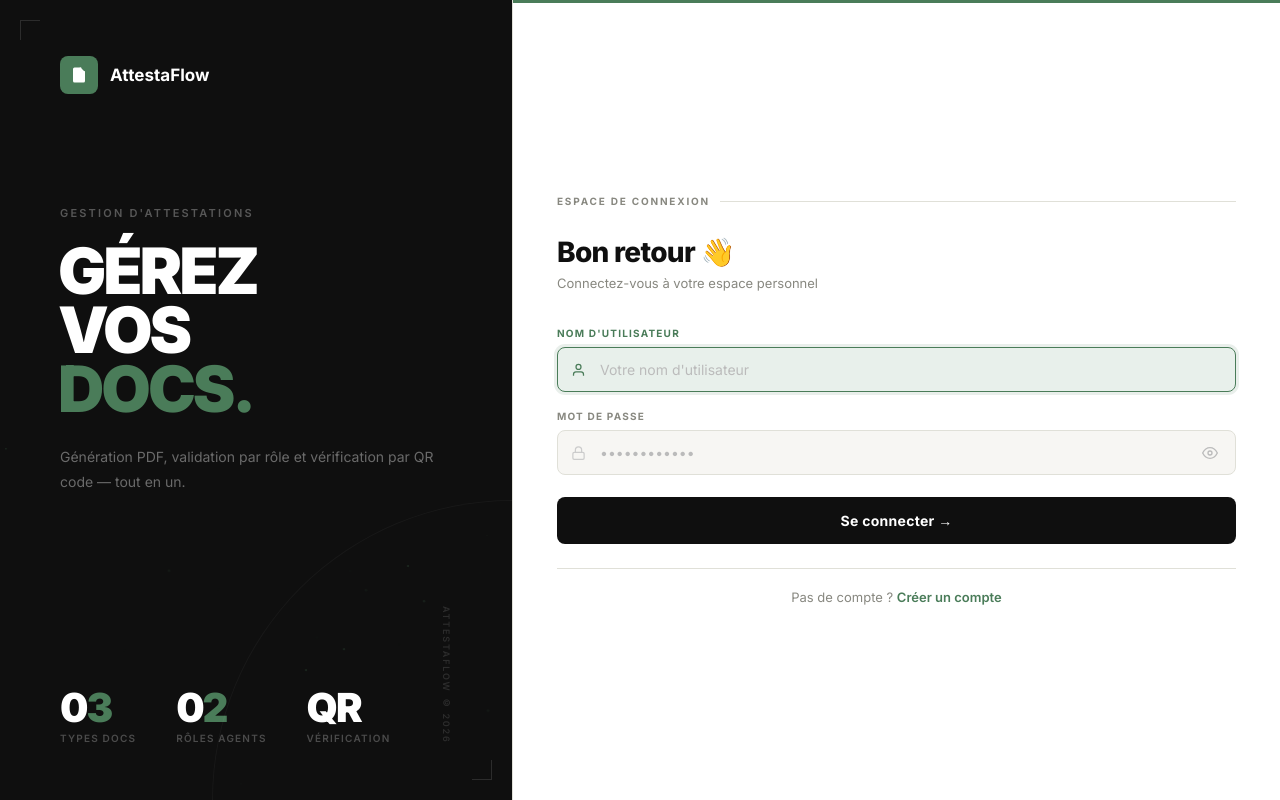
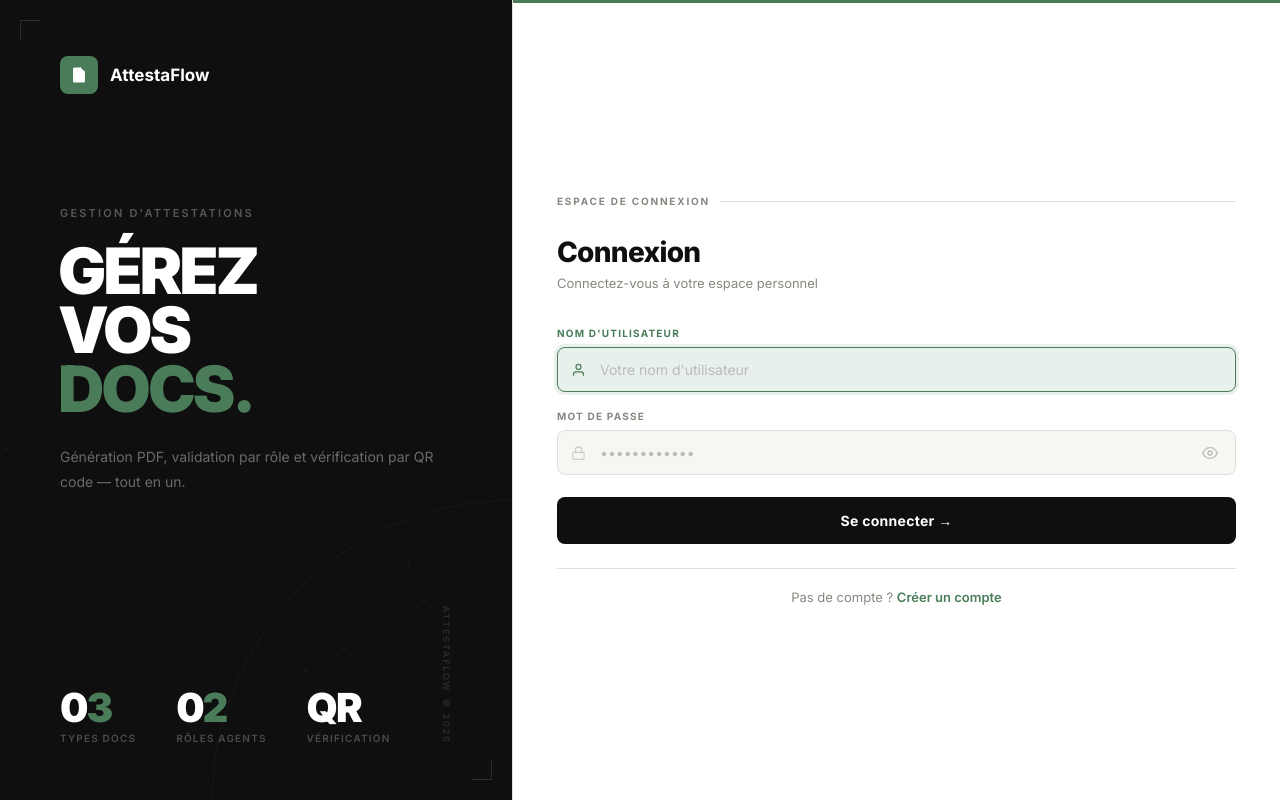
Before and after one commit to HoussamAhmich/attestaflow, a Django app: page /login/ in a window 1280 px wide. Run offline with Django 5.2, Linux system fonts and the light colour scheme.

Commit message:
Replace 'Bon retour' with neutral 'Connexion' title on login page

```diff
--- a/gestion/templates/login.html
+++ b/gestion/templates/login.html
@@ -117,7 +117,7 @@
 
   <div class="right">
     <div class="form-eyebrow">Espace de connexion</div>
-    <div class="form-title">Bon retour 👋</div>
+    <div class="form-title">Connexion</div>
     <div class="form-sub">Connectez-vous à votre espace personnel</div>
 
     {% if error %}
```
